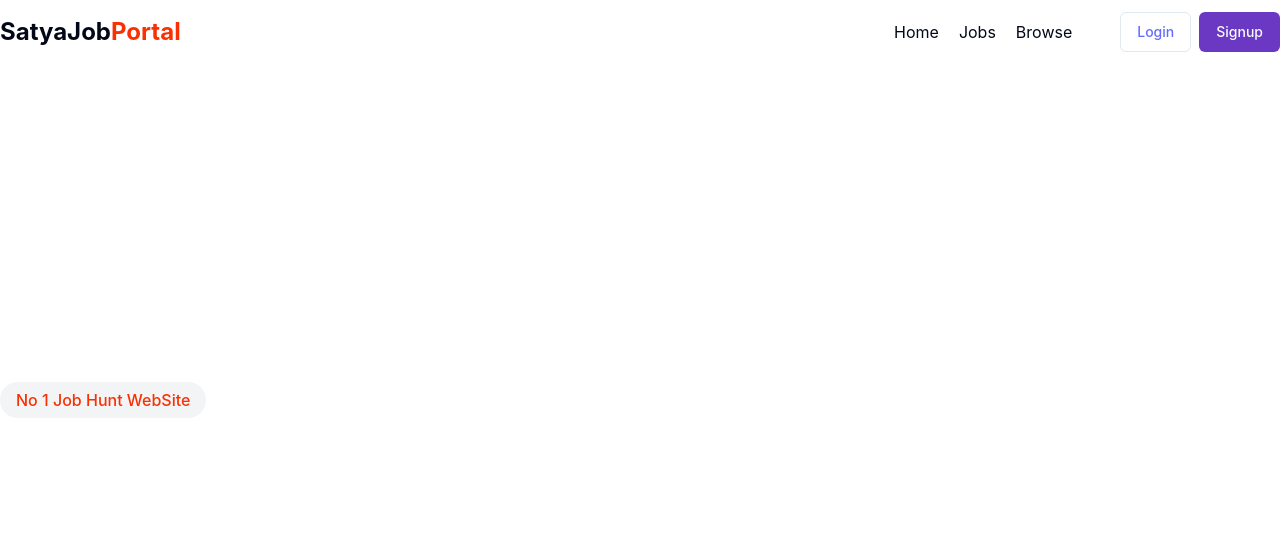
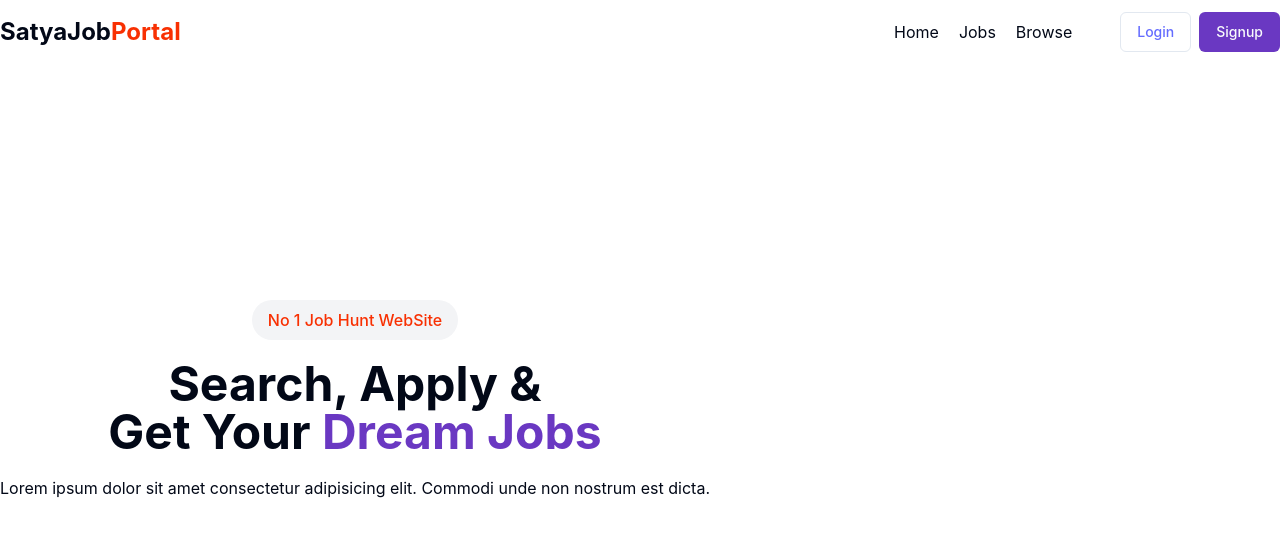
Before and after one commit to satya549/Job_portal, a React (Vite) app in the folder frontend/: page / in a window 1280 px wide. Shown: the top 536 px of the page. Built offline with nearby package versions, Linux system fonts and the light colour scheme.

Commit message:
Update heroSection

```diff
--- a/frontend/src/components/HeroSection.jsx
+++ b/frontend/src/components/HeroSection.jsx
@@ -1,10 +1,18 @@
-
 const HeroSection = () => {
   return (
-    <div className='text-center'>
-      <span className="px-4 py-2 rounded-full bg-gray-100 text-[#f83002] font-medium">No 1 Job Hunt WebSite</span>
+    <div className="text-center">
+      <div className="flex flex-col gap-5 my-10">
+        <span className="mx-auto px-4 py-2 rounded-full bg-gray-100 text-[#f83002] font-medium">
+          No 1 Job Hunt WebSite
+        </span>
+        <h1 className="text-5xl font-bold">
+          Search, Apply & <br /> Get Your{" "}
+          <span className="text-[#6A38C2]">Dream Jobs</span>
+        </h1>
+        <p>Lorem ipsum dolor sit amet consectetur adipisicing elit. Commodi unde non nostrum est dicta.</p>
+      </div>
     </div>
-  )
-}
+  );
+};
 
-export default HeroSection
+export default HeroSection;
```
